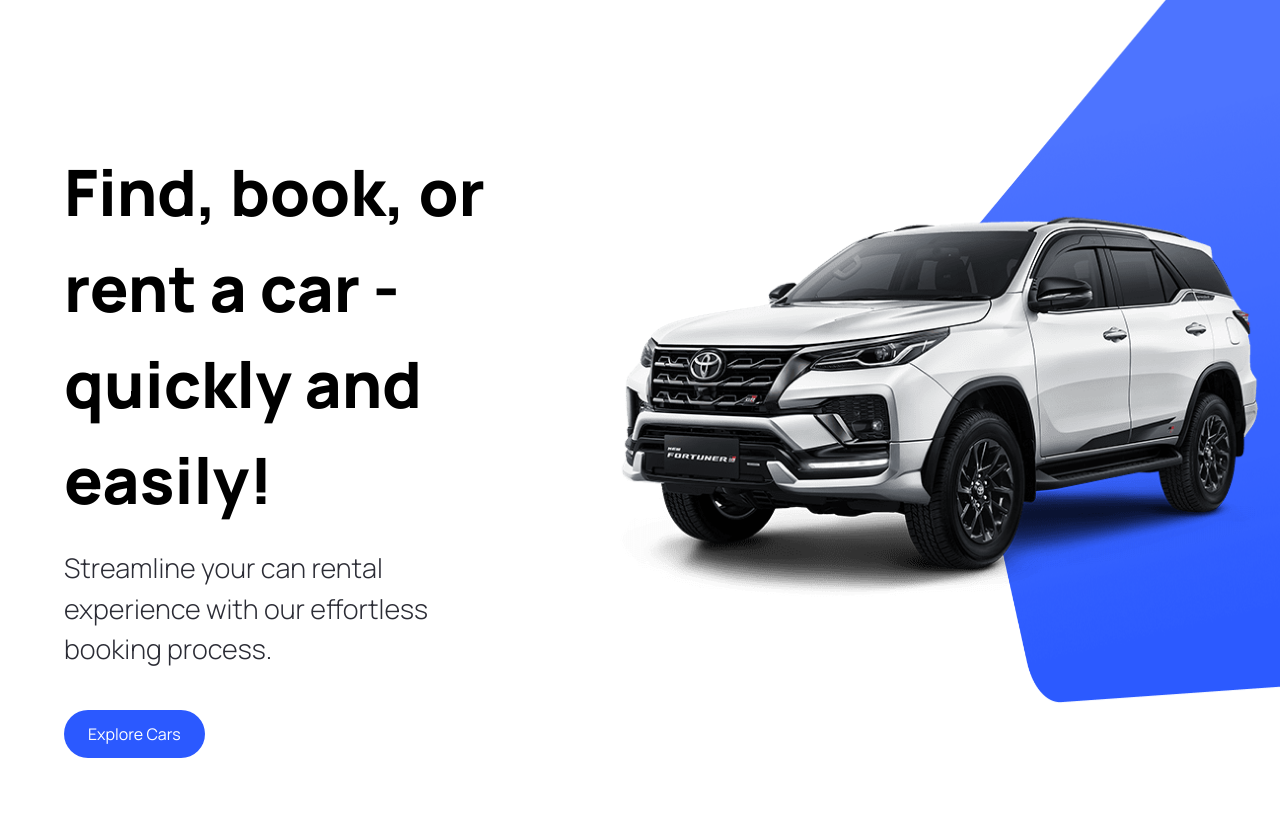
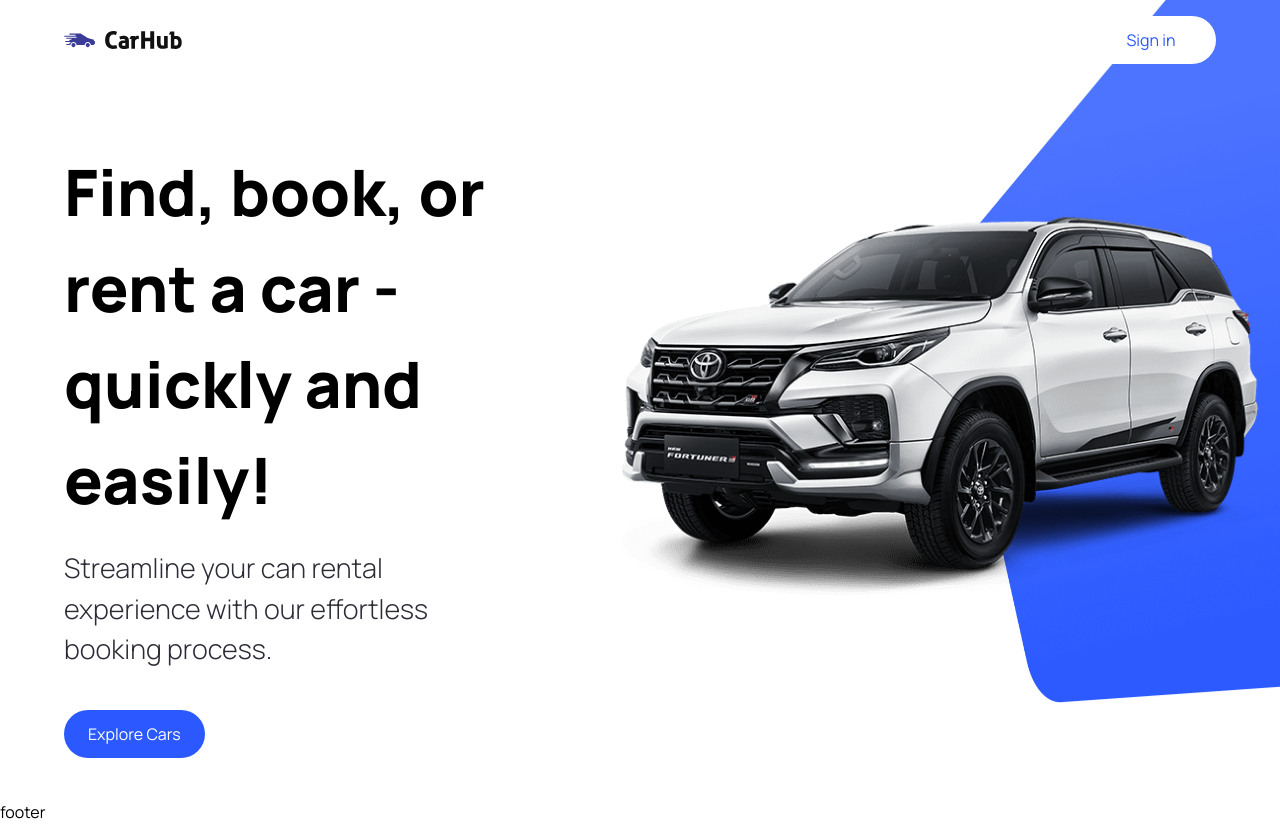
Before and after one commit to valgeorg97/CarHub, a Next.js app: page / in a window 1280 px wide. Before the commit the page ends 800 px from the top, so only its background shows below. Built offline with nearby package versions, Linux system fonts and the light colour scheme.

Commit message:
Add NavBar component

```diff
--- a/app/layout.tsx
+++ b/app/layout.tsx
@@ -1,12 +1,10 @@
 import type { Metadata } from "next";
-import { Inter } from "next/font/google";
 import "./globals.css";
-
-const inter = Inter({ subsets: ["latin"] });
+import { Footer, NavBar } from "@/components";
 
 export const metadata: Metadata = {
-  title: "Create Next App",
-  description: "Generated by create next app",
+  title: "CarHub",
+  description: "Find, book, or rent a car - quickly and easily!",
 };
 
 export default function RootLayout({
@@ -16,7 +14,11 @@
 }>) {
   return (
     <html lang="en">
-      <body className={inter.className}>{children}</body>
+      <body className='relative'>
+        <NavBar />
+        {children}
+        <Footer />
+        </body>
     </html>
   );
 }
--- a/components/CustomButton.tsx
+++ b/components/CustomButton.tsx
@@ -5,11 +5,11 @@
 
 
 const CustomButton = ({ title, containerStyles,
-    handleClick}:CustomButtonProps) => {
+    handleClick, btnType}:CustomButtonProps) => {
   return (
     <button
     disabled={false}
-    type={'button'}
+    type={btnType || 'button'}
     className={`custom-btn ${containerStyles}`}
     onClick={handleClick}
     >
--- /dev/null
+++ b/components/Footer.tsx
@@ -0,0 +1,11 @@
+import React from 'react'
+
+const Footer = () => {
+  return (
+    <div>
+      footer
+    </div>
+  )
+}
+
+export default Footer
--- /dev/null
+++ b/components/NavBar.tsx
@@ -0,0 +1,27 @@
+import React from 'react';
+import Link from 'next/link';
+import Image from 'next/image';
+import CustomButton from './CustomButton';
+
+const NavBar = () => {
+  return (
+    <header className='w-full absolute z-10'>
+        <nav className='max-w[1440px] mx-auto
+        flex justify-between items-center sm:px-16 px-6 py-4'>
+            <Link href='/' className='flex justify-center items-center'>
+                <Image src='/logo.svg' alt='CarHub Logo'
+                width={118}
+                height={18}
+                className='object-contain'/>
+            </Link>
+            <CustomButton
+            title='Sign in'
+            btnType='button'
+            containerStyles='text-primary-blue rounded-full bg-white min-w-[130px]'
+            />
+        </nav>
+    </header>
+  )
+}
+
+export default NavBar
--- a/components/index.ts
+++ b/components/index.ts
@@ -1,7 +1,11 @@
 import Hero from "./Hero";
 import CustomButton from "./CustomButton";
+import NavBar from "./NavBar";
+import Footer from "./Footer";
 
 export {
     Hero,
-    CustomButton
+    CustomButton,
+    NavBar,
+    Footer
 }
--- a/types/index.ts
+++ b/types/index.ts
@@ -5,4 +5,5 @@
     containerStyles?:string;
     handleClick?:
     MouseEventHandler<HTMLButtonElement>;
+    btnType?: 'button' | 'submit';
 }
```
